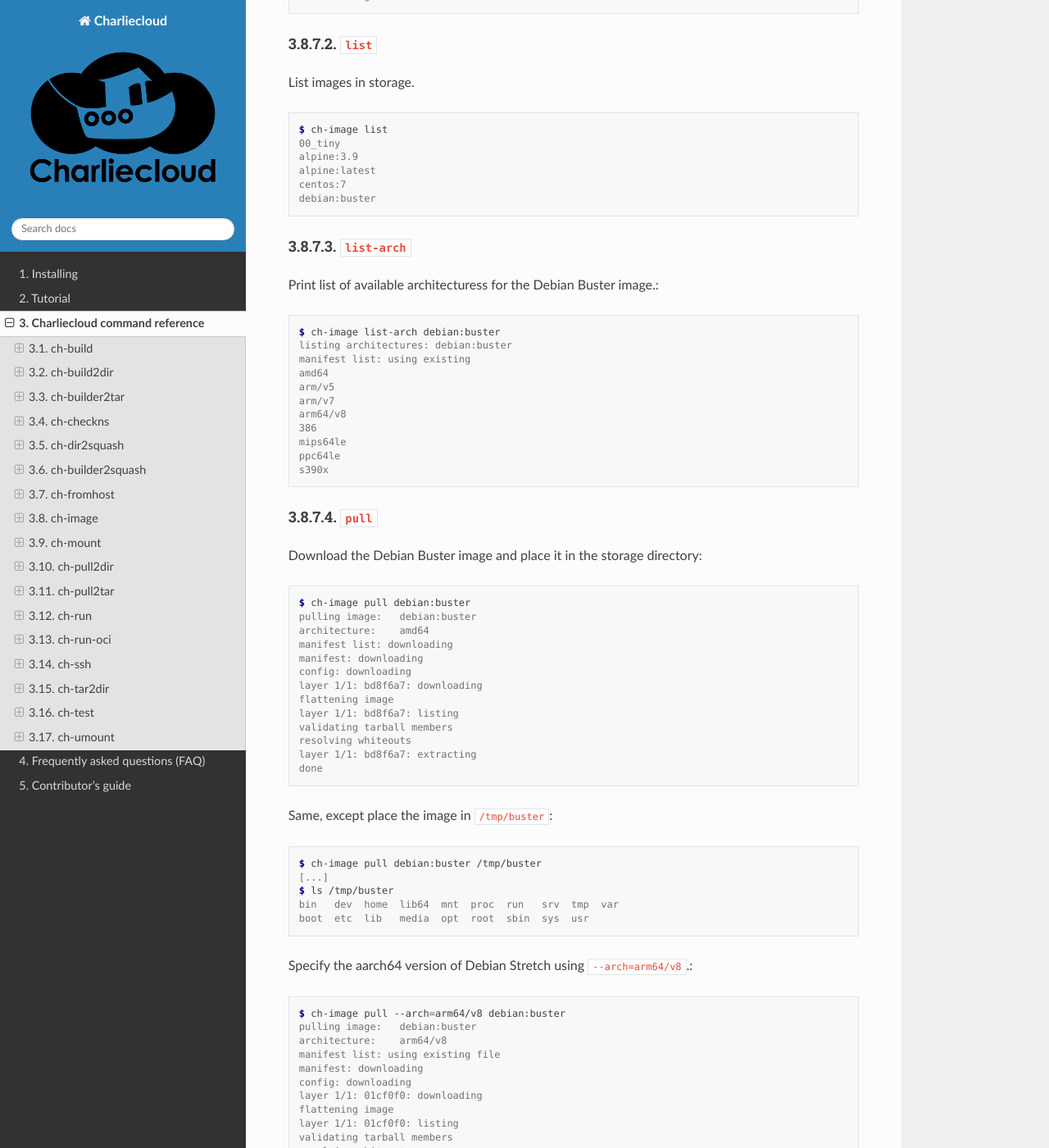
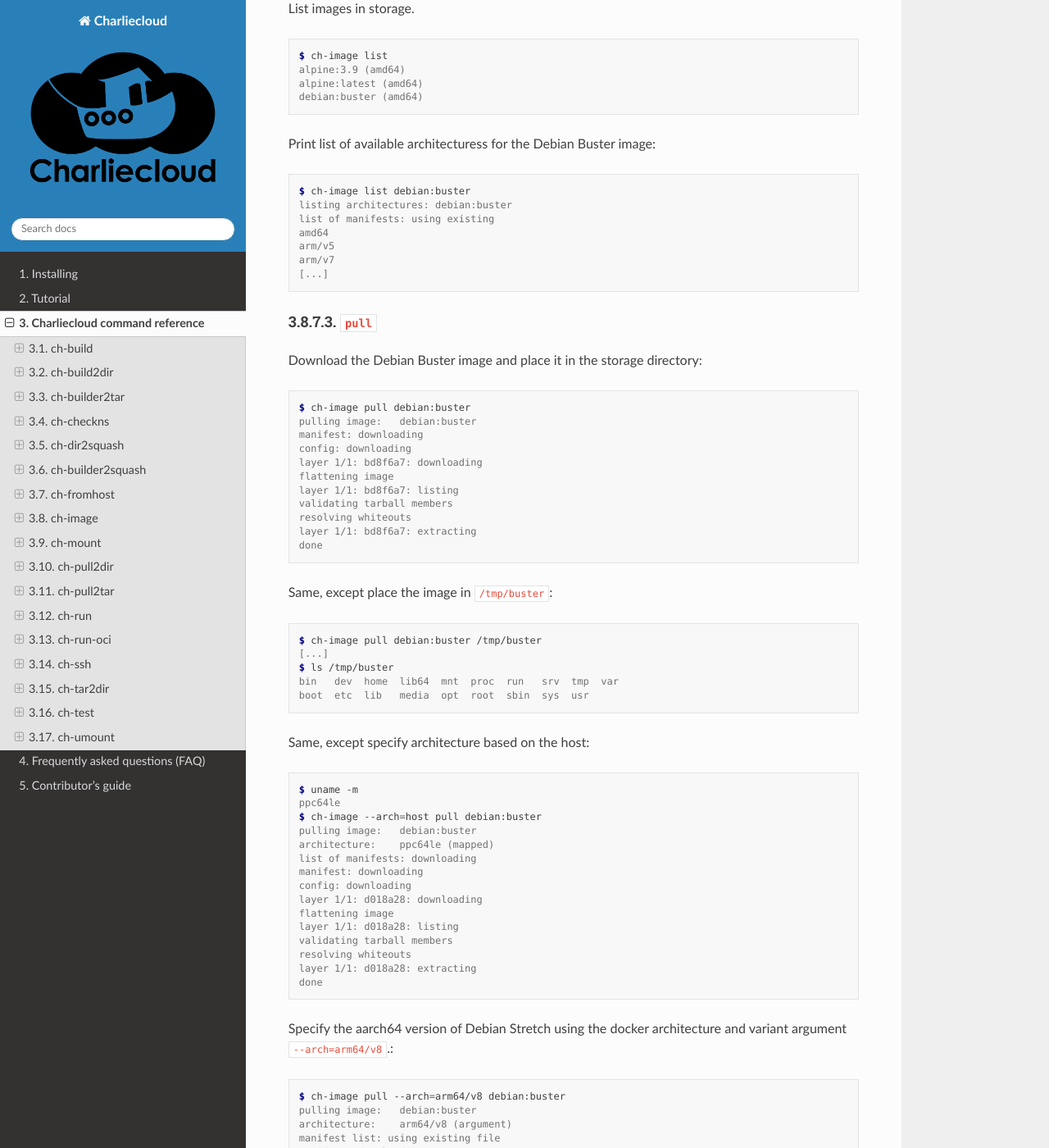
Before and after one commit to hpc/charliecloud, a Sphinx documentation site: the page built from doc/command-usage.rst, in a window 1280 px wide and 1400 px high, scrolled down 22440 px. Shown: the whole window at 82% size. Built offline with Sphinx 7.4.7 and the Read the Docs theme 2.0.0, drawn with Linux system fonts in a browser that asks for light colours; some of the changed text lies outside the part shown.

Commit message:
add feedback

```diff
--- a/doc/ch-image_desc.rst
+++ b/doc/ch-image_desc.rst
@@ -5,8 +5,7 @@ Synopsis
 
    $ ch-image [...] build [-t TAG] [-f DOCKERFILE] [...] CONTEXT
    $ ch-image [...] delete IMAGE_REF
-   $ ch-image [...] list
-   $ ch-image [...] list-arch IMAGE_REF
+   $ ch-image [...] list [IMAGE_REF]
    $ ch-image [...] pull [...] IMAGE_REF [IMAGE_DIR]
    $ ch-image [...] push [--image DIR] IMAGE_REF [DEST_REF]
    $ ch-image [...] storage-path
@@ -35,10 +34,11 @@ Options that print brief information and then exit:
 
 Common options placed before the sub-command:
 
-   :code:`--arch`
-    Specify architecture :code:`--arch=ARCH` for image described by
-    :code:`IMAGE_REF`. If image exists but not as architecture
-    :code:`ARCH`, fail with error.
+   :code:`-a, `--arch OPTION`
+     Specify target architecture for image operations described by
+     :code:`IMAGE_REF`. Options: 1) :code:`host`: try to match architecture
+     based on host; 3) :code:`none`: do not try to match architecture (default);
+     3) :code:`DOCKER_ARCH`: try to match achietecture with :code:`DOCKER_ARCH`.
 
   :code:`--no-cache`
     Download everything needed, ignoring the cache.
@@ -243,11 +243,6 @@ Options:
   :code:`--parse-only`
     Parse :code:`IMAGE_REF`, print a parse report, and exit successfully
     without talking to the internet or touching the storage directory.
-
-This script tries to guess the appropriate architecture when pulling images.
-For example, when pulling :code:`centos:7`, check for the variant that matches
-the host architecture. If a match is found pull it; otherwise proceed to
-download :code:`centos:7` default (:code:`--arch=default`).
 
 This script does a fair amount of validation and fixing of the layer tarballs
 before flattening in order to support unprivileged use despite image problems
@@ -526,28 +521,19 @@ List images in storage.
 ::
 
    $ ch-image list
-   00_tiny
-   alpine:3.9
-   alpine:latest
-   centos:7
-   debian:buster
+   alpine:3.9 (amd64)
+   alpine:latest (amd64)
+   debian:buster (amd64)
 
-:code:`list-arch`
------------------
+Print list of available architecturess for the Debian Buster image::
 
-Print list of available architecturess for the Debian Buster image.::
-
-   $ ch-image list-arch debian:buster
+   $ ch-image list debian:buster
    listing architectures: debian:buster
-   manifest list: using existing
+   list of manifests: using existing
    amd64
    arm/v5
    arm/v7
-   arm64/v8
-   386
-   mips64le
-   ppc64le
-   s390x
+   [...]
 
 :code:`pull`
 ------------
@@ -556,8 +542,6 @@ Download the Debian Buster image and place it in the storage directory::
 
    $ ch-image pull debian:buster
    pulling image:   debian:buster
-   architecture:    amd64
-   manifest list: downloading
    manifest: downloading
    config: downloading
    layer 1/1: bd8f6a7: downloading
@@ -576,11 +560,30 @@ Same, except place the image in :code:`/tmp/buster`::
    bin   dev  home  lib64  mnt  proc  run   srv  tmp  var
    boot  etc  lib   media  opt  root  sbin  sys  usr
 
-Specify the aarch64 version of Debian Stretch using :code:`--arch=arm64/v8`.::
+Same, except specify architecture based on the host::
+
+   $ uname -m
+   ppc64le
+   $ ch-image --arch=host pull debian:buster
+   pulling image:   debian:buster
+   architecture:    ppc64le (mapped)
+   list of manifests: downloading
+   manifest: downloading
+   config: downloading
+   layer 1/1: d018a28: downloading
+   flattening image
+   layer 1/1: d018a28: listing
+   validating tarball members
+   resolving whiteouts
+   layer 1/1: d018a28: extracting
+   done
+
+Specify the aarch64 version of Debian Stretch using the docker architecture
+and variant argument :code:`--arch=arm64/v8`.::
 
    $ ch-image pull --arch=arm64/v8 debian:buster
    pulling image:   debian:buster
-   architecture:    arm64/v8
+   architecture:    arm64/v8 (argument)
    manifest list: using existing file
    manifest: downloading
    config: downloading
```
Also changed, not shown: 4 other files.
